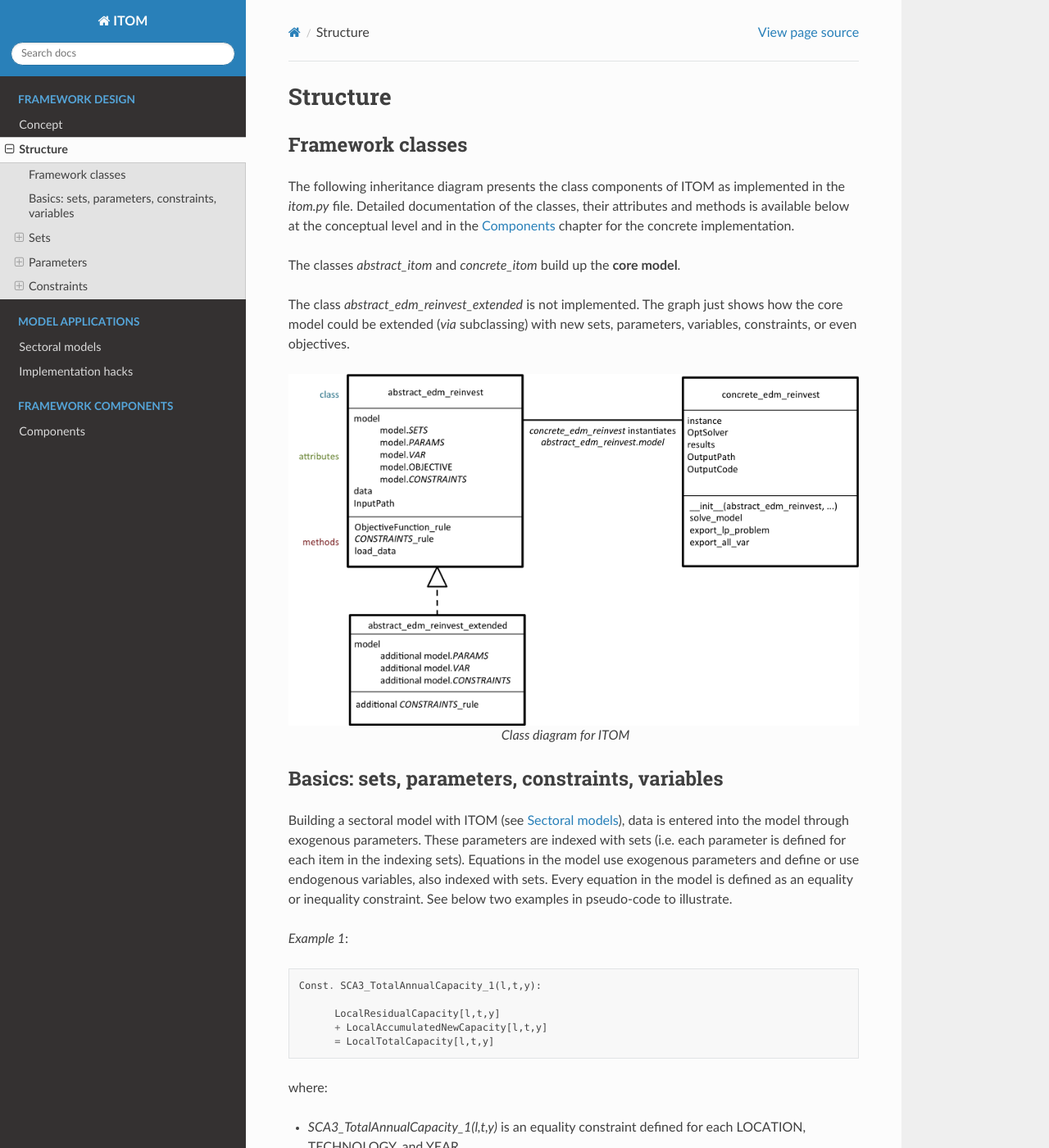
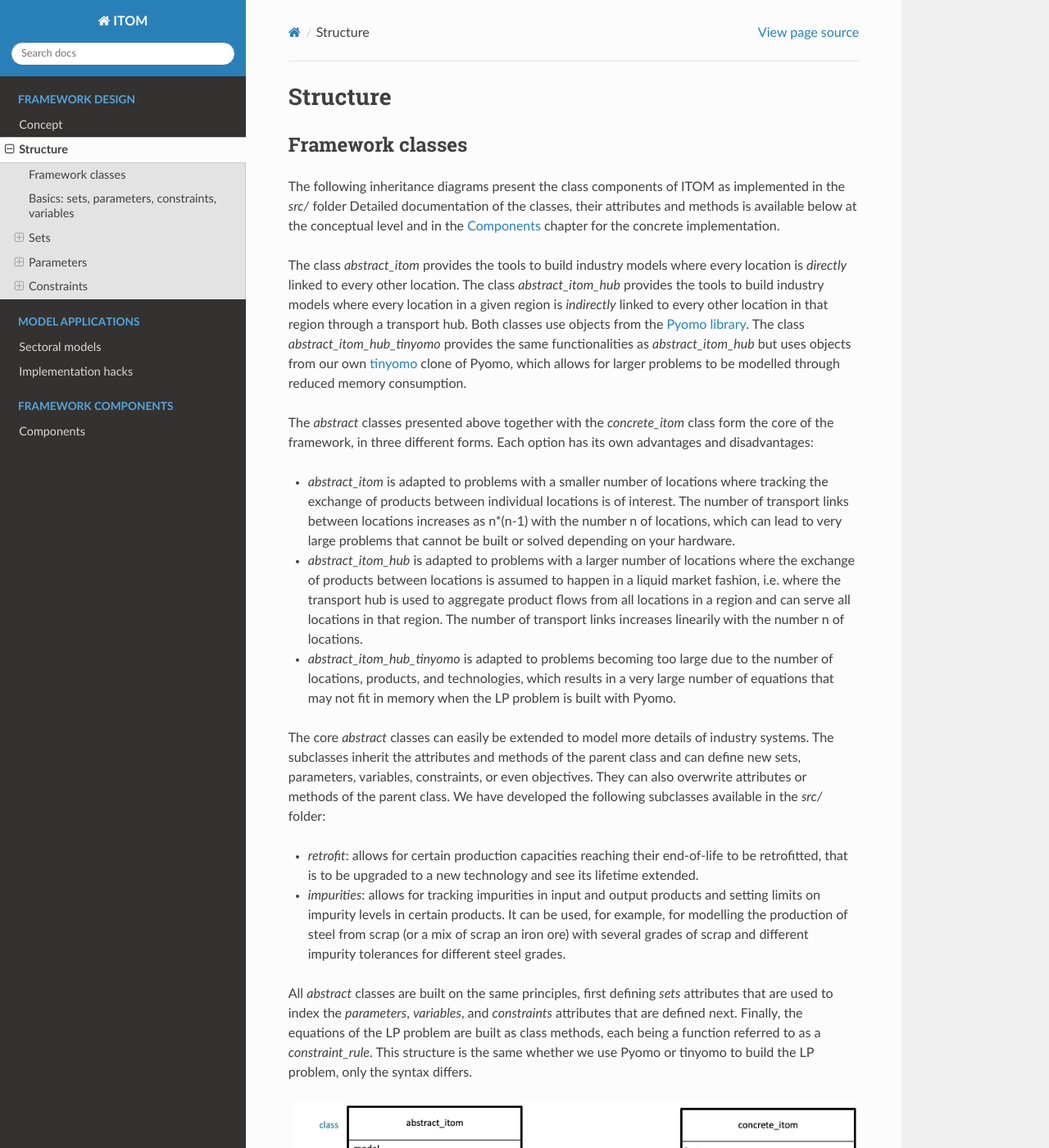
Before and after one commit to wupperinst/itom, a Sphinx documentation site: the page built from docs/source/structure.rst, in a window 1280 px wide and 1400 px high. Shown: the whole window at 82% size. Built offline with Sphinx 7.4.7 and the Read the Docs theme 3.1.0, drawn with Linux system fonts in a browser that asks for light colours; formulas are drawn with MathJax 3; some of the changed text lies outside the part shown.

Commit message:
Update documentation of itom's structure.

```diff
--- a/docs/source/structure.rst
+++ b/docs/source/structure.rst
@@ -7,23 +7,66 @@ Structure
 Framework classes
 ==================
 
-
-
-The following inheritance diagram presents the class components of ITOM as implemented in the *itom.py* file.
+The following inheritance diagrams present the class components of ITOM as implemented in the *src/* folder
 Detailed documentation of the classes, their attributes and methods is available below at the conceptual level
 and in the :ref:`components` chapter for the concrete implementation.
 
-The classes *abstract_itom* and *concrete_itom* build up the **core model**.
+The class *abstract_itom* provides the tools to build industry models
+where every location is *directly* linked to every other location.
+The class *abstract_itom_hub* provides the tools to build industry models
+where every location in a given region is *indirectly* linked to every
+other location in that region through a transport hub.
+Both classes use objects from the `Pyomo library`_.
+The class *abstract_itom_hub_tinyomo* provides the same functionalities as *abstract_itom_hub* but uses objects from
+our own `tinyomo`_ clone of Pyomo, which allows for larger problems to be modelled through reduced memory consumption.
 
-The class *abstract_edm_reinvest_extended* is not implemented. The graph just shows how the core model could be
-extended (*via* subclassing) with new sets, parameters, variables, constraints, or even objectives.
+The *abstract* classes presented above together with the *concrete_itom* class form the core of the framework, in three
+different forms. Each option has its own advantages and disadvantages:
 
-.. figure:: img/itom_uml.jpg
+* *abstract_itom* is adapted to problems with a smaller number of locations where tracking the exchange of products
+  between individual locations is of interest. The number of transport links between locations increases as n*(n-1)
+  with the number n of locations, which can lead to very large problems that cannot be built or solved depending on your hardware.
+* *abstract_itom_hub* is adapted to problems with a larger number of locations where the exchange of products between locations
+  is assumed to happen in a liquid market fashion, i.e. where the transport hub is used to aggregate product flows from all locations
+  in a region and can serve all locations in that region. The number of transport links increases linearily with the number n of locations.
+* *abstract_itom_hub_tinyomo* is adapted to problems becoming too large due to the number of locations,
+  products, and technologies, which results in a very large number of equations that may not fit in memory when the LP problem is built with Pyomo.
+
+The core *abstract* classes can easily be extended to model more details of industry systems. The subclasses inherit the attributes and methods of
+the parent class and can define new sets, parameters, variables, constraints, or even objectives. They can also overwrite attributes
+or methods of the parent class. We have developed the following subclasses available in the *src/* folder:
+
+* *retrofit*: allows for certain production capacities reaching their end-of-life to be retrofitted, that is to be upgraded to a new technology
+  and see its lifetime extended.
+* *impurities*: allows for tracking impurities in input and output products and setting limits on impurity levels in certain products.
+  It can be used, for example, for modelling  the production of steel from scrap (or a mix of scrap an iron ore) with several grades of scrap
+  and different impurity tolerances for different steel grades.
+
+All *abstract* classes are built on the same principles, first defining *sets* attributes that are used to index the *parameters*,
+*variables*, and *constraints* attributes that are defined next. Finally, the equations of the LP problem are built as class methods,
+each being a function referred to as a *constraint_rule*. This structure is the same whether we use Pyomo or tinyomo to build the LP problem,
+only the syntax differs.
+
+.. _Pyomo library: https://www.pyomo.org/
+.. _tinyomo: https://github.com/wupperinst/tinyomo/tree/main
+
+.. figure:: img/uml_itom.png
    :alt: UML diagram for ITOM
    :align: center
 
    Class diagram for ITOM
 
+.. figure:: img/uml_itom_hub.png
+   :alt: UML diagram for ITOM hub
+   :align: center
+
+   Class diagram for ITOM hub
+
+.. figure:: img/uml_itom_hub_tinyomo.png
+   :alt: UML diagram for ITOM hub tinyomo
+   :align: center
+
+   Class diagram for ITOM hub with tinyomo
 
 
 Basics: sets, parameters, constraints, variables
@@ -469,6 +512,7 @@ a surplus of a major output::
 
 At each location L the total quantity of each product transported (arriving) from all other locations each
 year is equal to the use of this product at location L::
+
     SUM_locations Transport[product] L to L0 = Use[product] in L0
 
 Import & Export
```
Also changed, not shown: docs/source/img/uml_itom.png (added), docs/source/img/uml_itom_hub.png (added), docs/source/img/uml_itom_hub_tinyomo.png (added).
